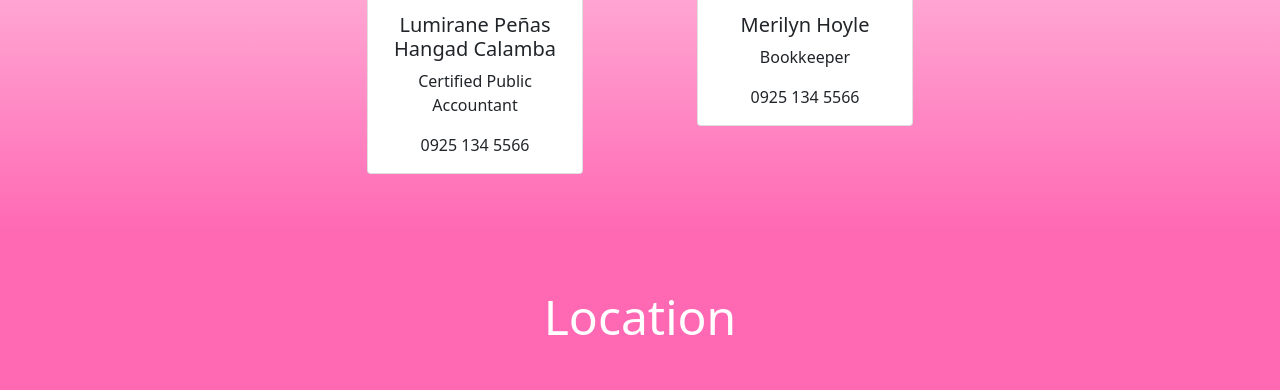
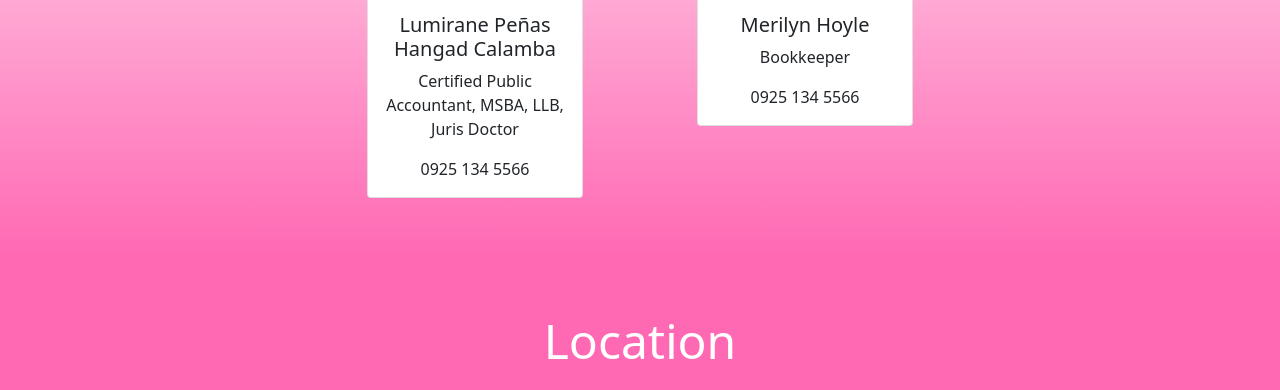
Before and after one commit to zachdev1023/LPHC, a plain HTML site: page index.html in a window 1280 px wide. Shown: the part 2289-2679 px from the top of the page. Drawn offline with nearby package versions, Linux system fonts and the light colour scheme.

Commit message:
Titles Added

```diff
--- a/index.html
+++ b/index.html
@@ -104,7 +104,7 @@
                         <img src="https://drive.google.com/uc?export=view&id=1G674wEGnFeWLiQwwGesWhCGttLBqURAL" class="card-img-top" alt="Ranie">
                         <div class="card-body">
                             <h5 class="card-title">Lumirane Peñas Hangad Calamba</h5>
-                            <p class="card-text">Certified Public Accountant</p>
+                            <p class="card-text">Certified Public Accountant, MSBA, LLB, Juris Doctor</p>
                             <p class="card-text">0925 134 5566</p>
                         </div>
                     </div>
```
